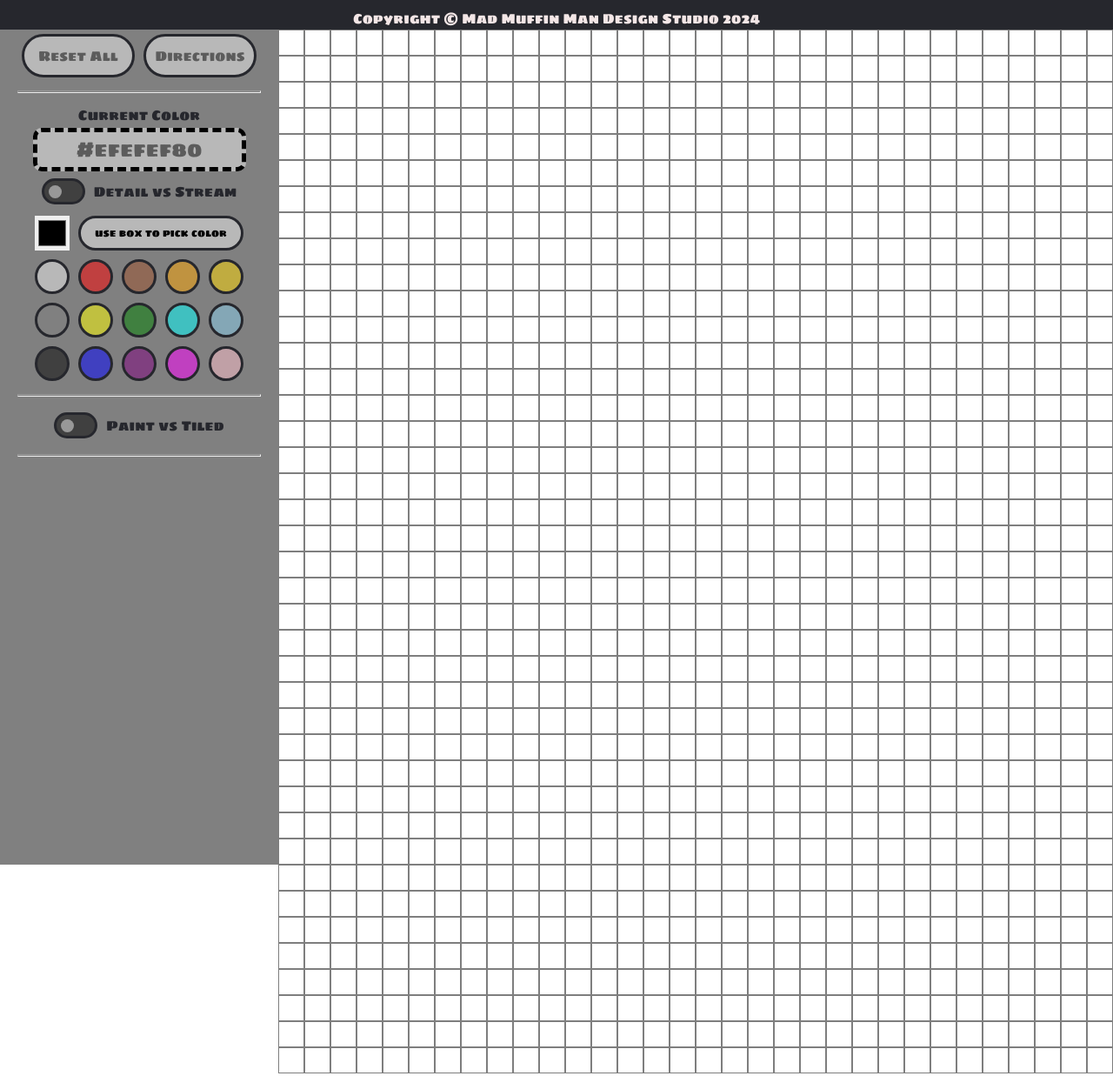
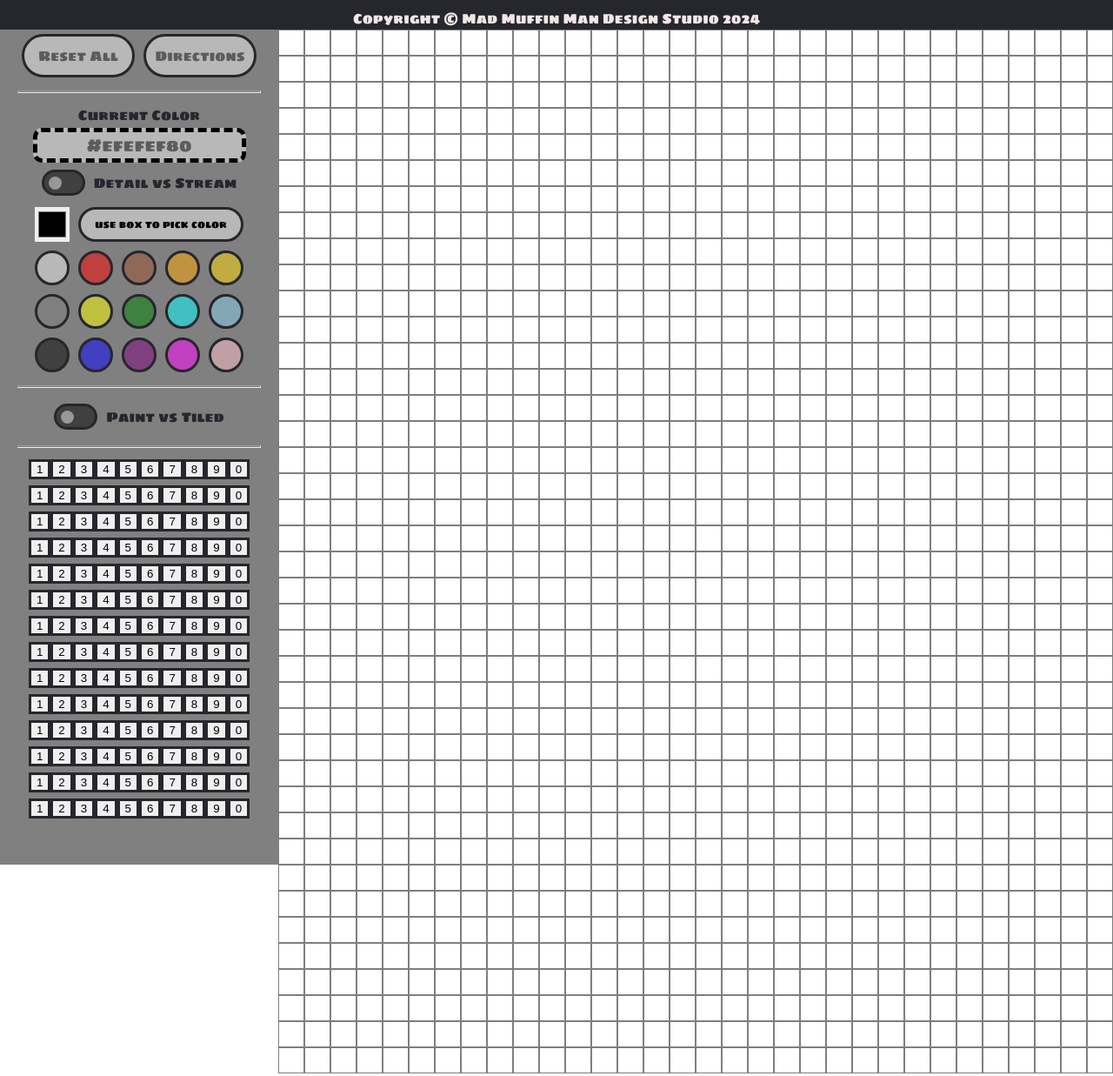
Before and after one commit to ariesGitterHub/odin-etch-a-sketch, a plain HTML site: page index.html in a window 1280 px wide. Shown: the part 99-1336 px from the top of the page at 87% size. Drawn offline with Linux system fonts and the light colour scheme; a web font is replaced by a local one.

Commit message:
Added tile test buttons to determine sizing needs

```diff
--- a/index.html
+++ b/index.html
@@ -170,6 +170,182 @@ Paint vs Tiled
 </in-a-row>
 <hr>
 
+<in-a-row class="tile-btn">
+    <button>1</button>
+    <button>2</button>
+    <button>3</button>
+    <button>4</button>
+    <button>5</button>
+    <button>6</button>
+    <button>7</button>
+    <button>8</button>
+    <button>9</button>
+    <button>0</button>
+</in-a-row>
+
+<in-a-row class="tile-btn">
+    <button>1</button>
+    <button>2</button>
+    <button>3</button>
+    <button>4</button>
+    <button>5</button>
+    <button>6</button>
+    <button>7</button>
+    <button>8</button>
+    <button>9</button>
+    <button>0</button>
+</in-a-row>
+
+<in-a-row class="tile-btn">
+    <button>1</button>
+    <button>2</button>
+    <button>3</button>
+    <button>4</button>
+    <button>5</button>
+    <button>6</button>
+    <button>7</button>
+    <button>8</button>
+    <button>9</button>
+    <button>0</button>
+</in-a-row>
+
+<in-a-row class="tile-btn">
+    <button>1</button>
+    <button>2</button>
+    <button>3</button>
+    <button>4</button>
+    <button>5</button>
+    <button>6</button>
+    <button>7</button>
+    <button>8</button>
+    <button>9</button>
+    <button>0</button>
+</in-a-row>
+
+<in-a-row class="tile-btn">
+    <button>1</button>
+    <button>2</button>
+    <button>3</button>
+    <button>4</button>
+    <button>5</button>
+    <button>6</button>
+    <button>7</button>
+    <button>8</button>
+    <button>9</button>
+    <button>0</button>
+</in-a-row>
+
+<in-a-row class="tile-btn">
+    <button>1</button>
+    <button>2</button>
+    <button>3</button>
+    <button>4</button>
+    <button>5</button>
+    <button>6</button>
+    <button>7</button>
+    <button>8</button>
+    <button>9</button>
+    <button>0</button>
+</in-a-row>
+
+<in-a-row class="tile-btn">
+    <button>1</button>
+    <button>2</button>
+    <button>3</button>
+    <button>4</button>
+    <button>5</button>
+    <button>6</button>
+    <button>7</button>
+    <button>8</button>
+    <button>9</button>
+    <button>0</button>
+</in-a-row>
+
+<in-a-row class="tile-btn">
+    <button>1</button>
+    <button>2</button>
+    <button>3</button>
+    <button>4</button>
+    <button>5</button>
+    <button>6</button>
+    <button>7</button>
+    <button>8</button>
+    <button>9</button>
+    <button>0</button>
+</in-a-row>
+<in-a-row class="tile-btn">
+    <button>1</button>
+    <button>2</button>
+    <button>3</button>
+    <button>4</button>
+    <button>5</button>
+    <button>6</button>
+    <button>7</button>
+    <button>8</button>
+    <button>9</button>
+    <button>0</button>
+</in-a-row>
+<in-a-row class="tile-btn">
+    <button>1</button>
+    <button>2</button>
+    <button>3</button>
+    <button>4</button>
+    <button>5</button>
+    <button>6</button>
+    <button>7</button>
+    <button>8</button>
+    <button>9</button>
+    <button>0</button>
+</in-a-row>
+<in-a-row class="tile-btn">
+    <button>1</button>
+    <button>2</button>
+    <button>3</button>
+    <button>4</button>
+    <button>5</button>
+    <button>6</button>
+    <button>7</button>
+    <button>8</button>
+    <button>9</button>
+    <button>0</button>
+</in-a-row>
+<in-a-row class="tile-btn">
+    <button>1</button>
+    <button>2</button>
+    <button>3</button>
+    <button>4</button>
+    <button>5</button>
+    <button>6</button>
+    <button>7</button>
+    <button>8</button>
+    <button>9</button>
+    <button>0</button>
+</in-a-row>
+<in-a-row class="tile-btn">
+    <button>1</button>
+    <button>2</button>
+    <button>3</button>
+    <button>4</button>
+    <button>5</button>
+    <button>6</button>
+    <button>7</button>
+    <button>8</button>
+    <button>9</button>
+    <button>0</button>
+</in-a-row>
+<in-a-row class="tile-btn">
+    <button>1</button>
+    <button>2</button>
+    <button>3</button>
+    <button>4</button>
+    <button>5</button>
+    <button>6</button>
+    <button>7</button>
+    <button>8</button>
+    <button>9</button>
+    <button>0</button>
+</in-a-row>
+
 </toggle-layer>
 
 
--- a/styles.css
+++ b/styles.css
@@ -384,15 +384,19 @@ in-a-column p {
 }
 
 #current-color {
-  height: 50px;
+  height: 40px;
   width: 245px;
+  display: flex;
+  justify-content: center;
+  align-items: center;
   background-color: var(--whi5);
   color: var(--bla5);
   border: 5px dashed black;
   border-radius: 10px;
   font-family: var(--title-text);
-  font-size: 24px;
+  font-size: 20px;
   text-align: center;
+
 }
 
 #current-color:hover {
@@ -411,10 +415,18 @@ padding: 5px;
 in-a-row {
   display: flex;
   flex-direction: row;
-  justify-content: start;
+  justify-content: center;
   align-items: center;
 
 }
+
+.tile-btn {
+  height: 30px;
+  width: 30px;
+
+}
+
+
 
 input[type=checkbox]{
   height: 0;
```
